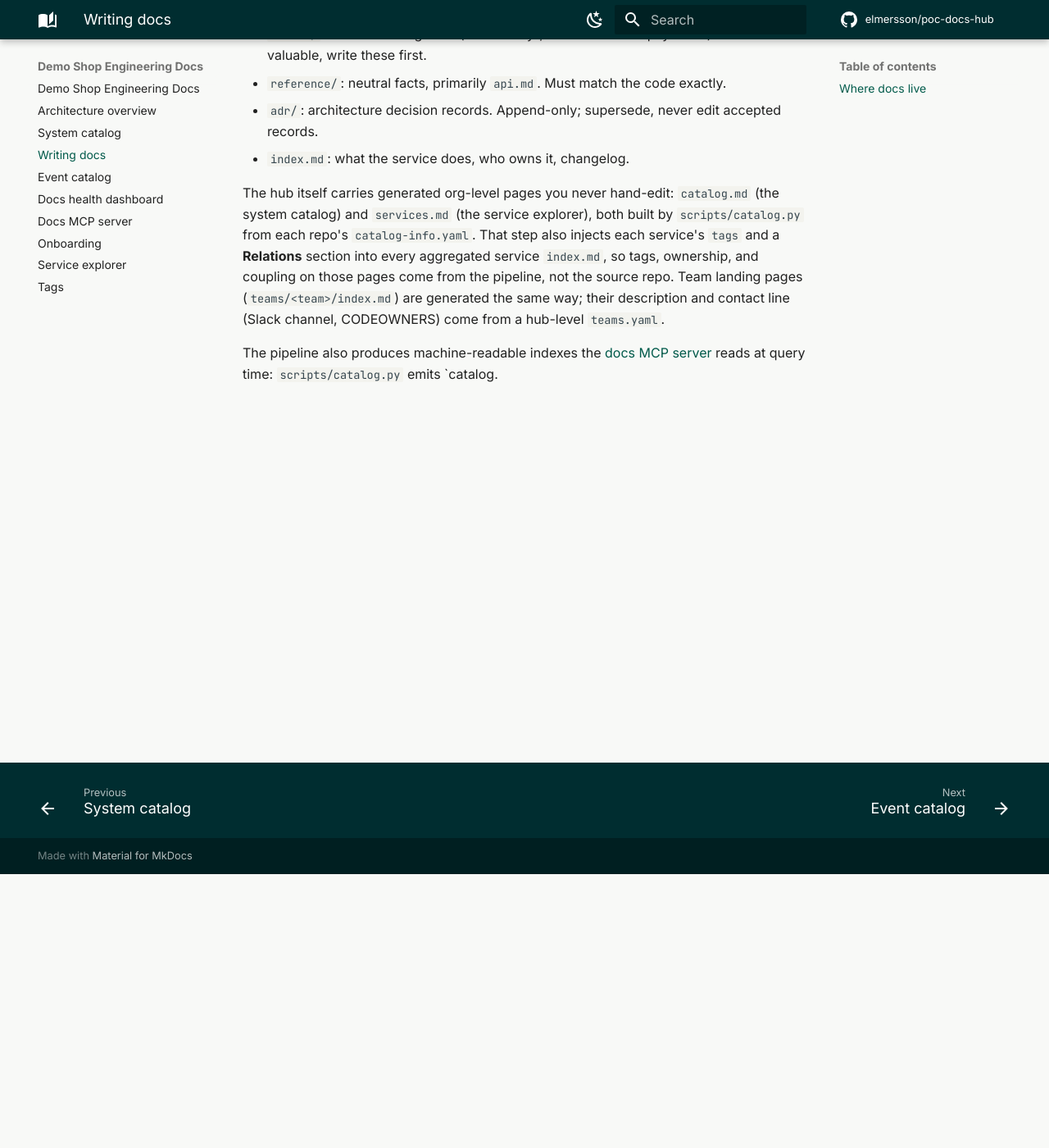
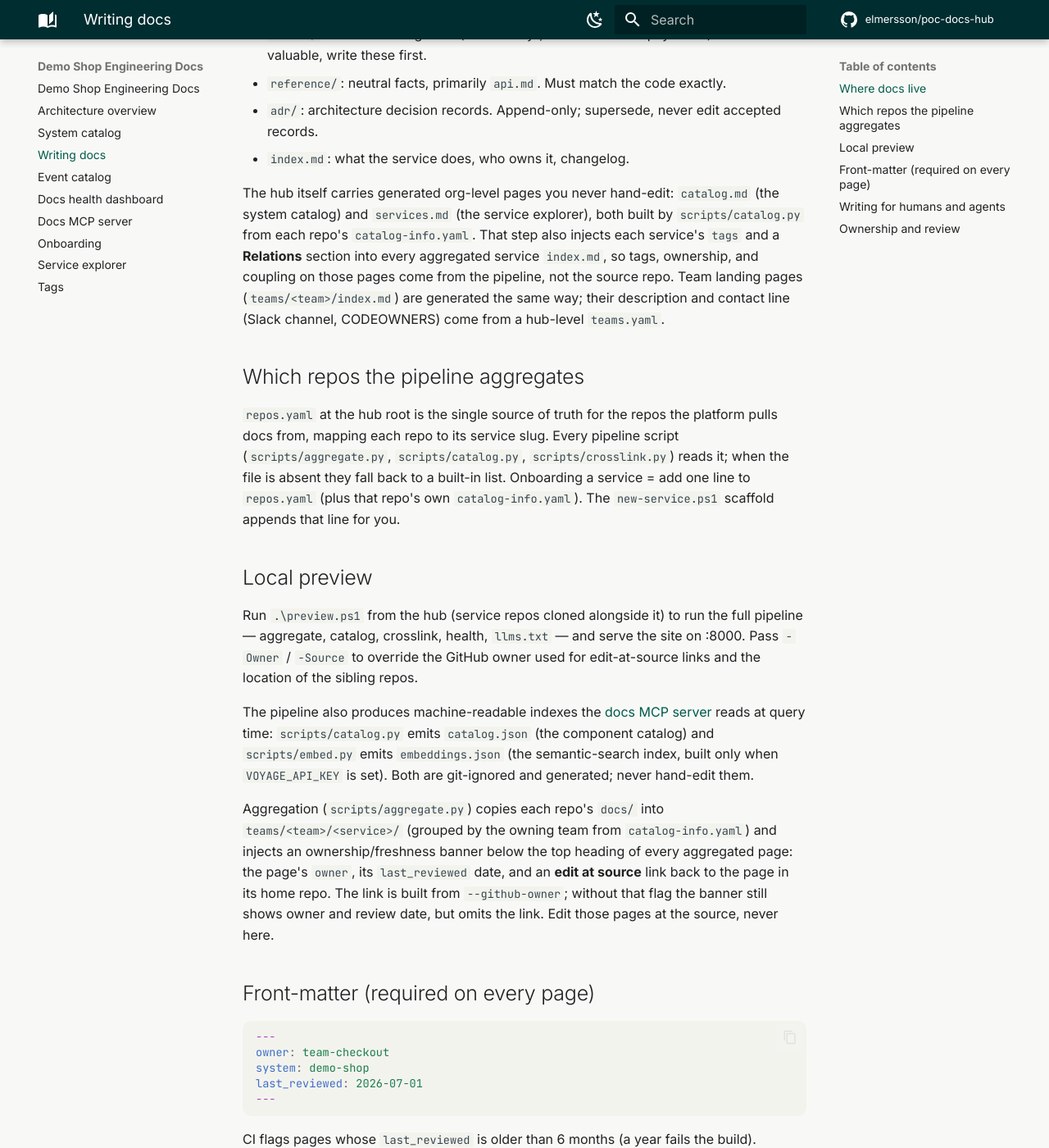
Before and after one commit to elmersson/poc-docs-hub, an MkDocs documentation site: the page built from docs/docs-guide.md, in a window 1280 px wide and 1400 px high, scrolled down 334 px. Shown: the whole window at 82% size. Built offline with MkDocs 1.6.1 and Material for MkDocs 9.7.7, drawn with Linux system fonts in a browser that asks for light colours; comment, search, counter and statistics services are not loaded; some of the changed text lies outside the part shown.

Commit message:
docs: update after #17 (#18)
Repair docs-guide.md (PR #17 truncated it mid-sentence) and document the
new repos.yaml single source of truth, plus preview.ps1 and new-service.ps1.

Co-authored-by: claude[bot] <41898282+claude[bot]@users.noreply.github.com>
Co-authored-by: Claude Opus 4.8 (1M context) <noreply@anthropic.com>

````diff
--- a/docs/docs-guide.md
+++ b/docs/docs-guide.md
@@ -19,4 +19,34 @@ Each repo has a `docs/` folder following Diátaxis:
 
 The hub itself carries generated org-level pages you never hand-edit: `catalog.md` (the system catalog) and `services.md` (the service explorer), both built by `scripts/catalog.py` from each repo's `catalog-info.yaml`. That step also injects each service's `tags` and a **Relations** section into every aggregated service `index.md`, so tags, ownership, and coupling on those pages come from the pipeline, not the source repo. Team landing pages (`teams/<team>/index.md`) are generated the same way; their description and contact line (Slack channel, CODEOWNERS) come from a hub-level `teams.yaml`.
 
-The pipeline also produces machine-readable indexes the [docs MCP server](mcp.md) reads at query time: `scripts/catalog.py` emits `catalog.
+## Which repos the pipeline aggregates
+
+`repos.yaml` at the hub root is the single source of truth for the repos the platform pulls docs from, mapping each repo to its service slug. Every pipeline script (`scripts/aggregate.py`, `scripts/catalog.py`, `scripts/crosslink.py`) reads it; when the file is absent they fall back to a built-in list. Onboarding a service = add one line to `repos.yaml` (plus that repo's own `catalog-info.yaml`). The `new-service.ps1` scaffold appends that line for you.
+
+## Local preview
+
+Run `.\preview.ps1` from the hub (service repos cloned alongside it) to run the full pipeline — aggregate, catalog, crosslink, health, `llms.txt` — and serve the site on :8000. Pass `-Owner` / `-Source` to override the GitHub owner used for edit-at-source links and the location of the sibling repos.
+
+The pipeline also produces machine-readable indexes the [docs MCP server](mcp.md) reads at query time: `scripts/catalog.py` emits `catalog.json` (the component catalog) and `scripts/embed.py` emits `embeddings.json` (the semantic-search index, built only when `VOYAGE_API_KEY` is set). Both are git-ignored and generated; never hand-edit them.
+
+Aggregation (`scripts/aggregate.py`) copies each repo's `docs/` into `teams/<team>/<service>/` (grouped by the owning team from `catalog-info.yaml`) and injects an ownership/freshness banner below the top heading of every aggregated page: the page's `owner`, its `last_reviewed` date, and an **edit at source** link back to the page in its home repo. The link is built from `--github-owner`; without that flag the banner still shows owner and review date, but omits the link. Edit those pages at the source, never here.
+
+## Front-matter (required on every page)
+
+```yaml
+---
+owner: team-checkout
+system: demo-shop
+last_reviewed: 2026-07-01
+---
+```
+
+CI flags pages whose `last_reviewed` is older than 6 months (a year fails the build). Runbooks are held to a tighter SLA — warned at 90 days, failed at 183 — since they serve as audit evidence.
+
+## Writing for humans and agents
+
+The same rules serve both: self-contained H2 sections (no "as mentioned above"), specific headings ("Configure webhook retries", not "Configuration"), constraints in the same paragraph as their guidance, exact error messages in troubleshooting sections, simple tables only, no screenshot-only content.
+
+## Ownership and review
+
+CODEOWNERS routes doc changes to the owning team. Anyone may propose a change to any team's docs; the owner approves. AI-drafted docs PRs (from the drift pipeline) follow the same review path, no exceptions.
````
